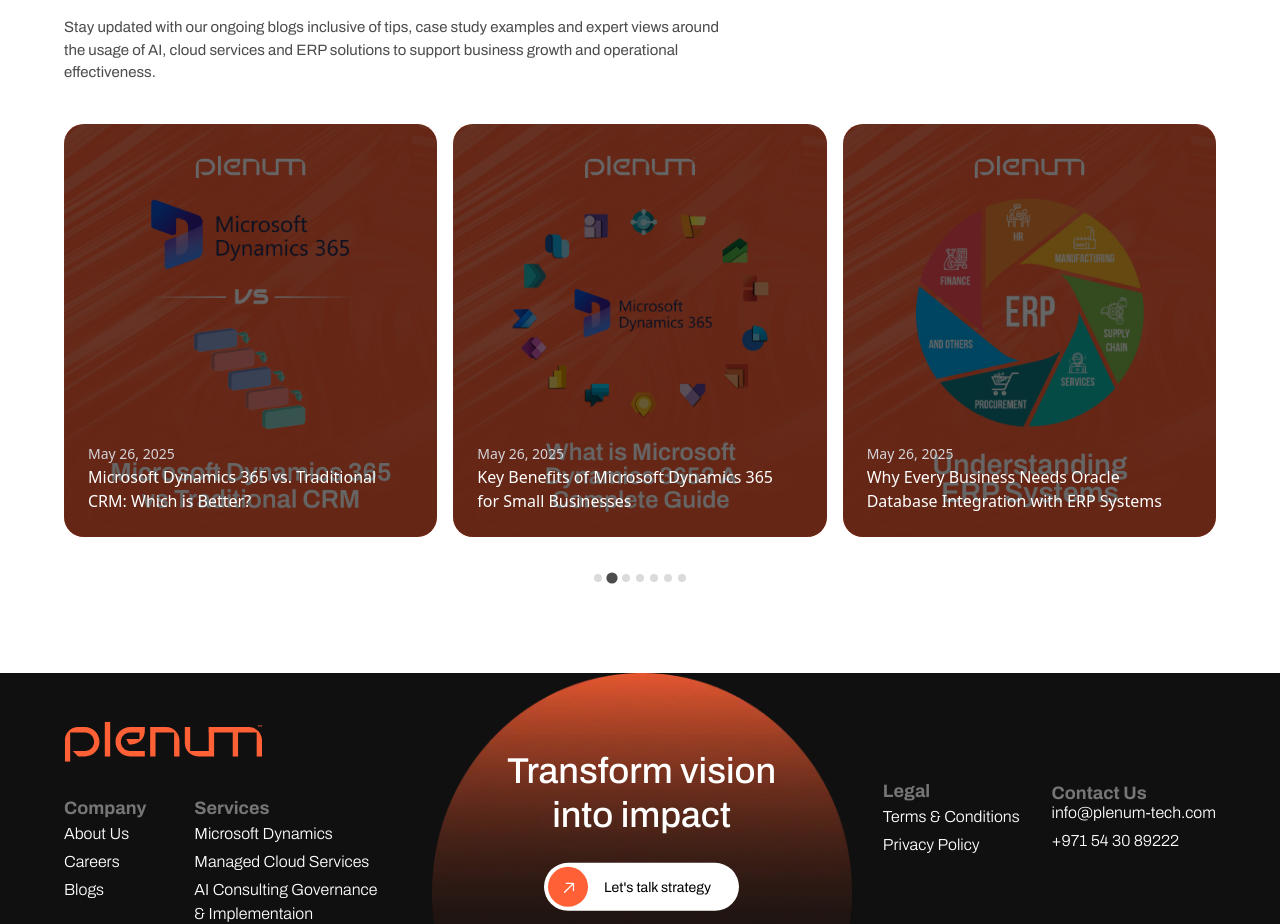
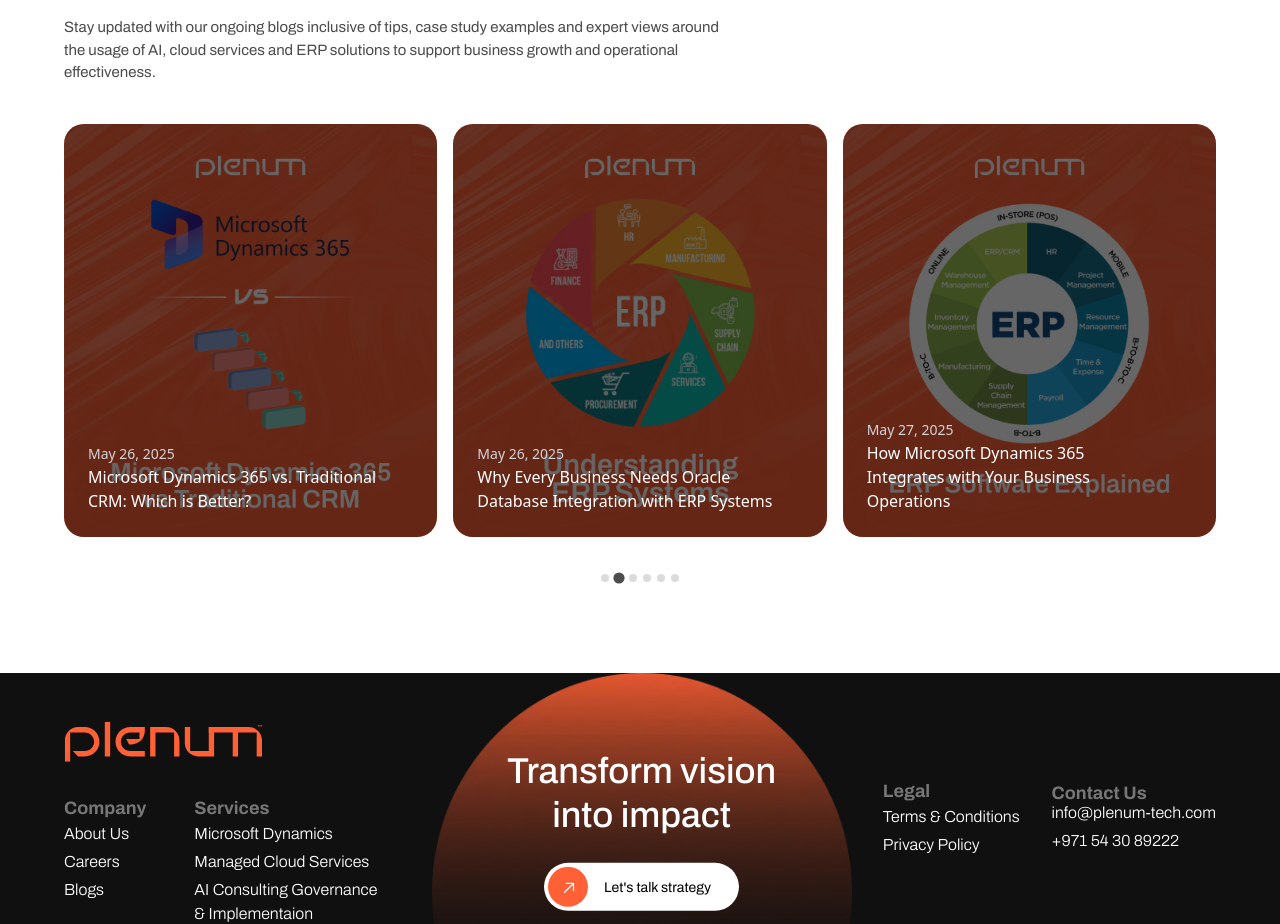
Before and after one commit to developers-xntric/Plenum, a Next.js app: page / in a window 1280 px wide. Shown: the part 4410-5334 px from the top of the page. Built offline with nearby package versions, Linux system fonts and the light colour scheme.

Commit message:
updfstyr

```diff
--- a/src/components/blog/cards.jsx
+++ b/src/components/blog/cards.jsx
@@ -30,13 +30,13 @@ const cardData = [
         id: 4,
         link: '/blog/dynamics-vs-traditional-crm'
     },
-    {
-        img: "/blog/Article4.1.jpg",
-        date: "May 26, 2025",
-        para: "Key Benefits of Microsoft Dynamics 365 for Small Businesses",
-        id: 5,
-        link: '/blog/dynamics-365-for-small-businesses'
-    },
+    // {
+    //     img: "/blog/Article4.1.jpg",
+    //     date: "May 26, 2025",
+    //     para: "Key Benefits of Microsoft Dynamics 365 for Small Businesses",
+    //     id: 5,
+    //     link: '/blog/dynamics-365-for-small-businesses'
+    // },
     {
         img: "/blog/Article2.1.jpg",
         date: "May 26, 2025",
--- a/src/components/common/blogslider.jsx
+++ b/src/components/common/blogslider.jsx
@@ -36,13 +36,13 @@ const BlogSlider = ({ }) => {
             id: 4,
             link: '/blog/dynamics-vs-traditional-crm'
         },
-        {
-            img: "/blog/Article4.1.jpg",
-            date: "May 26, 2025",
-            para: "Key Benefits of Microsoft Dynamics 365 for Small Businesses",
-            id: 5,
-            link: '/blog/dynamics-365-for-small-businesses'
-        },
+        // {
+        //     img: "/blog/Article4.1.jpg",
+        //     date: "May 26, 2025",
+        //     para: "Key Benefits of Microsoft Dynamics 365 for Small Businesses",
+        //     id: 5,
+        //     link: '/blog/dynamics-365-for-small-businesses'
+        // },
         {
             img: "/blog/Article2.1.jpg",
             date: "May 26, 2025",
```
